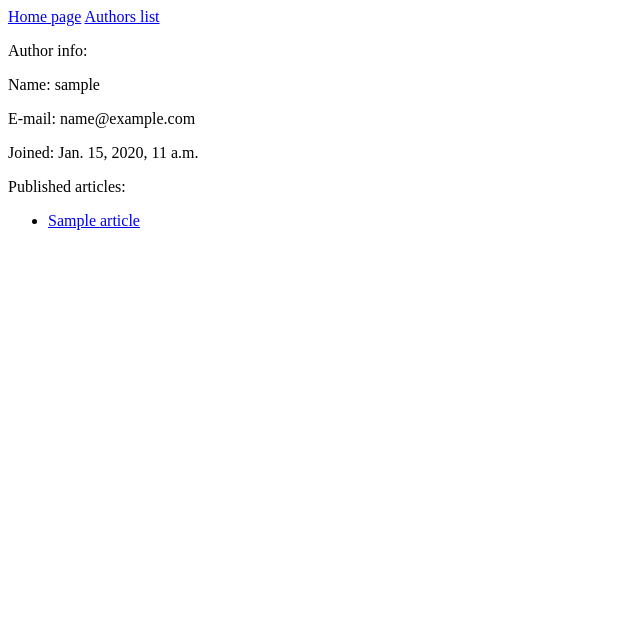
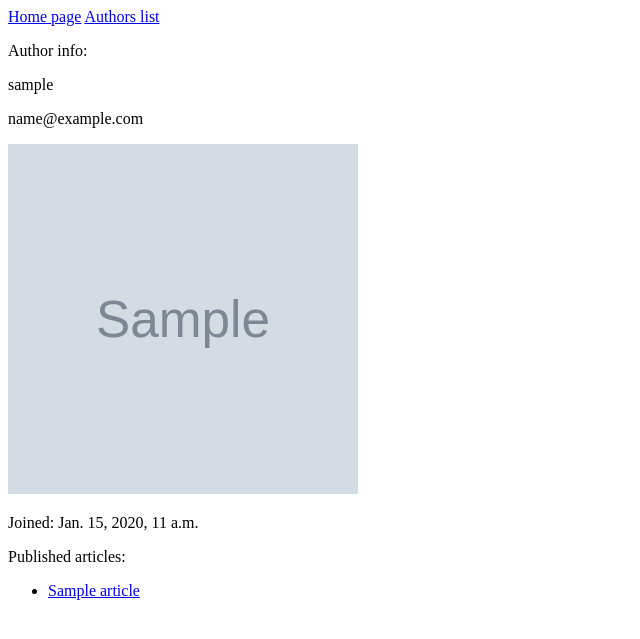
Before and after one commit to mateusz-kloch/skills, a Django app: a page that uses backend/templates/library/author_detail.html in a window 1280 px wide. Shown: the top 639 px of the page, without its empty margins (0-640 px from the left). Run offline with Django 5.2, Linux system fonts and the light colour scheme; tables that the repository leaves empty hold one stand-in row (values such as "Sample post"); grey boxes marked "Sample" are stand-in pictures; parts of the project's set-up code (start-up, migrations or seed data) failed here and were passed over.

Commit message:
Include Author `avatar`

```diff
--- a/backend/templates/library/author_detail.html
+++ b/backend/templates/library/author_detail.html
@@ -1,5 +1,6 @@
 <!DOCTYPE html>
 <html lang="en-US">
+{% load static %}
     <head>
         <meta charset="utf-8" />
         <title>Author detail page</title>
@@ -8,8 +9,10 @@
         <a href="{% url 'library:index' %}">Home page</a>
         <a href="{% url 'library:author-list' %}">Authors list</a>
         <p>Author info:</p>
-        <p>Name: {{ author.user_name }}</p>
-        <p>E-mail: {{ author.email }}</p>
+        <p>{{ author.user_name }}</p>
+        <p>{{ author.email }}</p>
+        <img src="{{ author.avatar.url }}" style="width:350px;height:350px;">
+        <p></p>
         <p>Joined: {{ author.joined }}</p>
         {% if articles %}
         <p>Published articles:</p>
```
